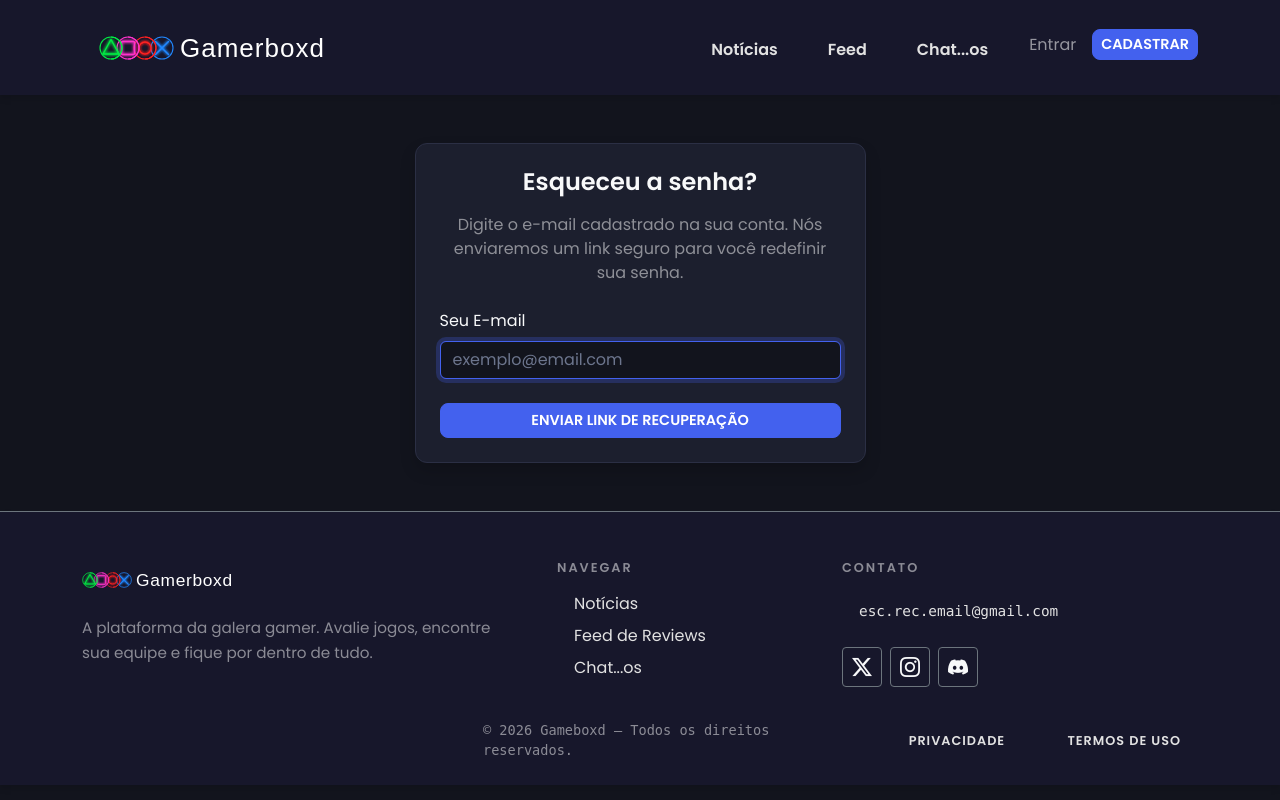
After one commit to David-DEV2005/Gameboxd-Projeto-de-Desenvolvimento-Web-2, a Django app: template lobby/templates/lobby/password_rec.html in a window 1280 px wide. The commit adds this page. Run offline with Django 5.2, Linux system fonts and the light colour scheme; the template is opened without the code that fills it, so the values that code supplies are empty.

Commit message:
Adição dos templates para recuperação de senha.
Pequenas abas para processo de recuperação de senha, template de enviar o email de recuperação, template para quando for enviado o email, criação de nova senha e conclusão após trocar de senha.

```diff
--- a/lobby/templates/lobby/login.html
+++ b/lobby/templates/lobby/login.html
@@ -14,6 +14,7 @@
                 </form>
                 <div class="text-center mt-3">
                     <p>Não tem uma conta? <a href="{% url 'register' %}">Cadastre-se aqui</a></p>
+                    <p><a href="{% url 'password_reset' %}">Esqueceu a senha?</a></p>
                 </div>
             </div>
         </div>
--- /dev/null
+++ b/lobby/templates/lobby/password_rec.html
@@ -0,0 +1,25 @@
+{% extends 'lobby/base.html' %}
+{% block content %}
+<div class="row justify-content-center mt-5">
+    <div class="col-md-5">
+        <div class="card shadow border-secondary bg-dark text-white">
+            <div class="card-body p-4">
+                <h4 class="card-title fw-bold text-center mb-3">Esqueceu a senha? </h4>
+                <p class="text-white-50 text-center mb-4">
+                    Digite o e-mail cadastrado na sua conta. Nós enviaremos um link seguro para você redefinir sua senha.
+                </p>
+
+                <form method="POST">
+                    {% csrf_token %}
+                    <div class="mb-3">
+                        <label for="id_email" class="form-label text-light">Seu E-mail</label>
+                        <input type="email" name="email" id="id_email" class="form-control" placeholder="exemplo@email.com" required autofocus>
+                    </div>
+
+                    <button type="submit" class="btn btn-primary w-100 fw-bold mt-2">Enviar link de recuperação</button>
+                </form>
+            </div>
+        </div>
+    </div>
+</div>
+{% endblock %}
```
Also changed, not shown: lobby/templates/lobby/password_conc.html (added, +16 -0 lines), lobby/templates/lobby/password_new.html (added, +27 -0 lines), lobby/templates/lobby/password_rec_env.html (added, +18 -0 lines).
